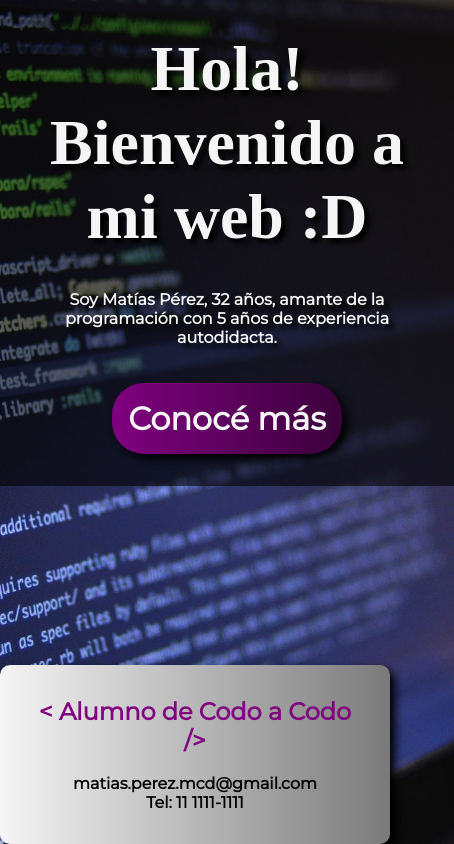
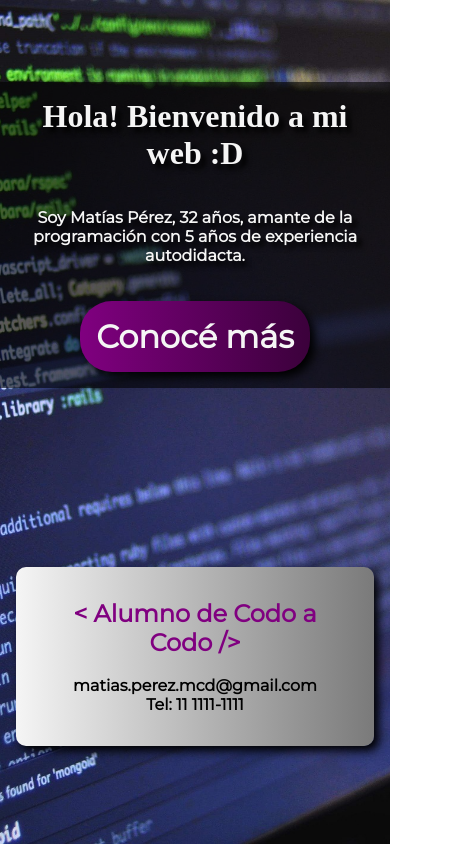
Before and after one commit to DiestroCorleone/codo-a-codo-react-clase-3, a plain HTML site: page index.html in a window 390 px wide. Shown: the whole page, 454 px wide, since content can reach past the window. Drawn offline with Linux system fonts and the light colour scheme; a web font is replaced by a local one.

Commit message:
Add files via upload
Added styling and transformations.

```diff
--- a/style.css
+++ b/style.css
@@ -5,7 +5,6 @@
 }
 
 body {
-  max-width: 100hw;
   display: flex;
   flex-direction: row;
   justify-content: space-between;
@@ -43,11 +42,11 @@ button {
 }
 
 main {
-  width: 50%;
   background-color: rgba(0, 0, 0, 0.6);
   padding: 2rem;
 }
 
+main,
 aside {
   width: 50%;
 }
@@ -87,13 +86,23 @@ article:hover {
   box-shadow: 5px 5px 20px black;
 }
 
+article:hover {
+  transform: scale(110%);
+}
+
 @media screen and (max-width: 800px) {
   body {
     flex-direction: column;
+    justify-content: space-around;
+  }
+
+  h1 {
+    font-size: 2rem;
   }
 
   main,
   aside {
-    width: 100%;
+    width: auto;
+    padding: 1rem;
   }
 }
```
